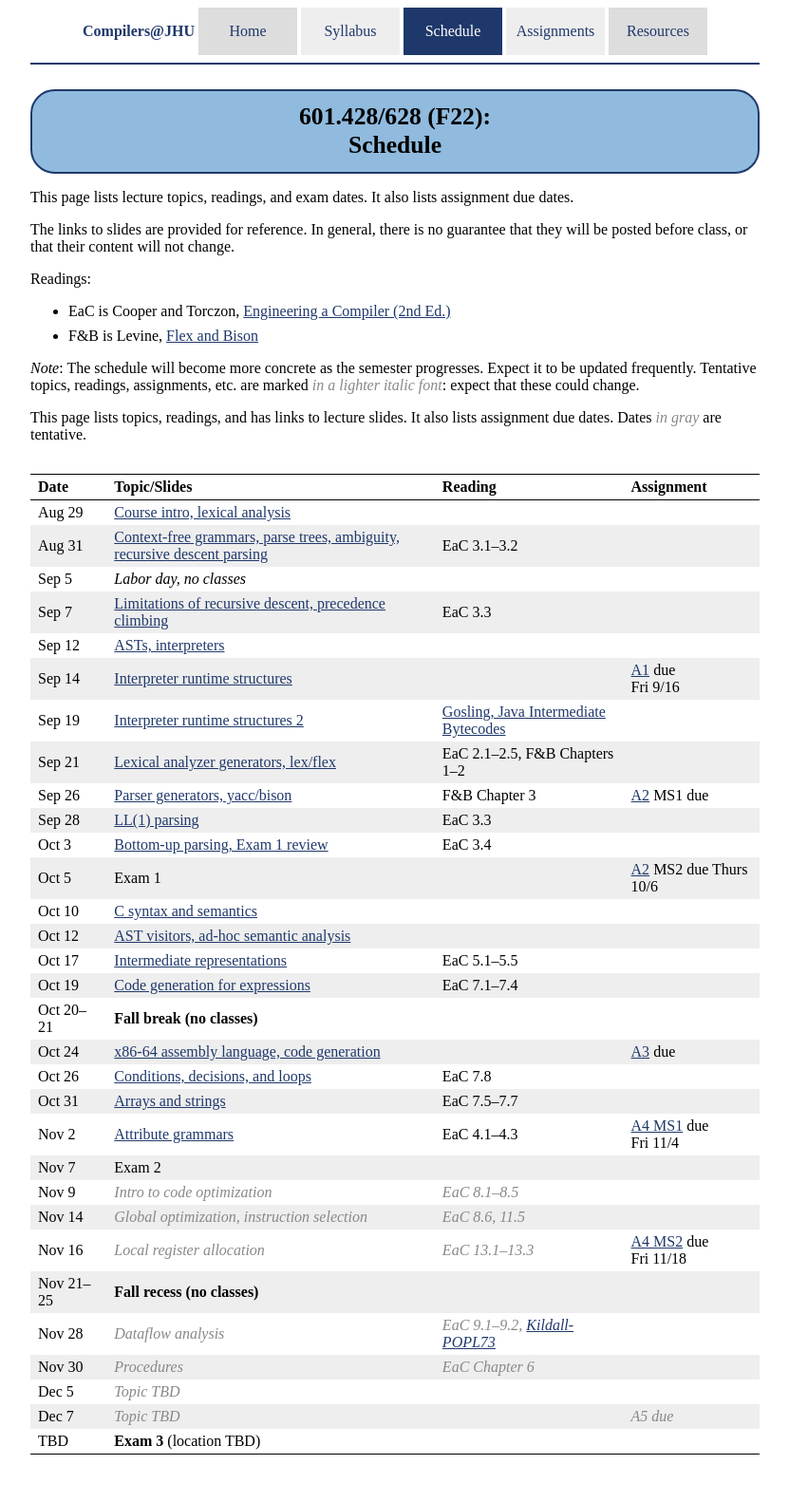
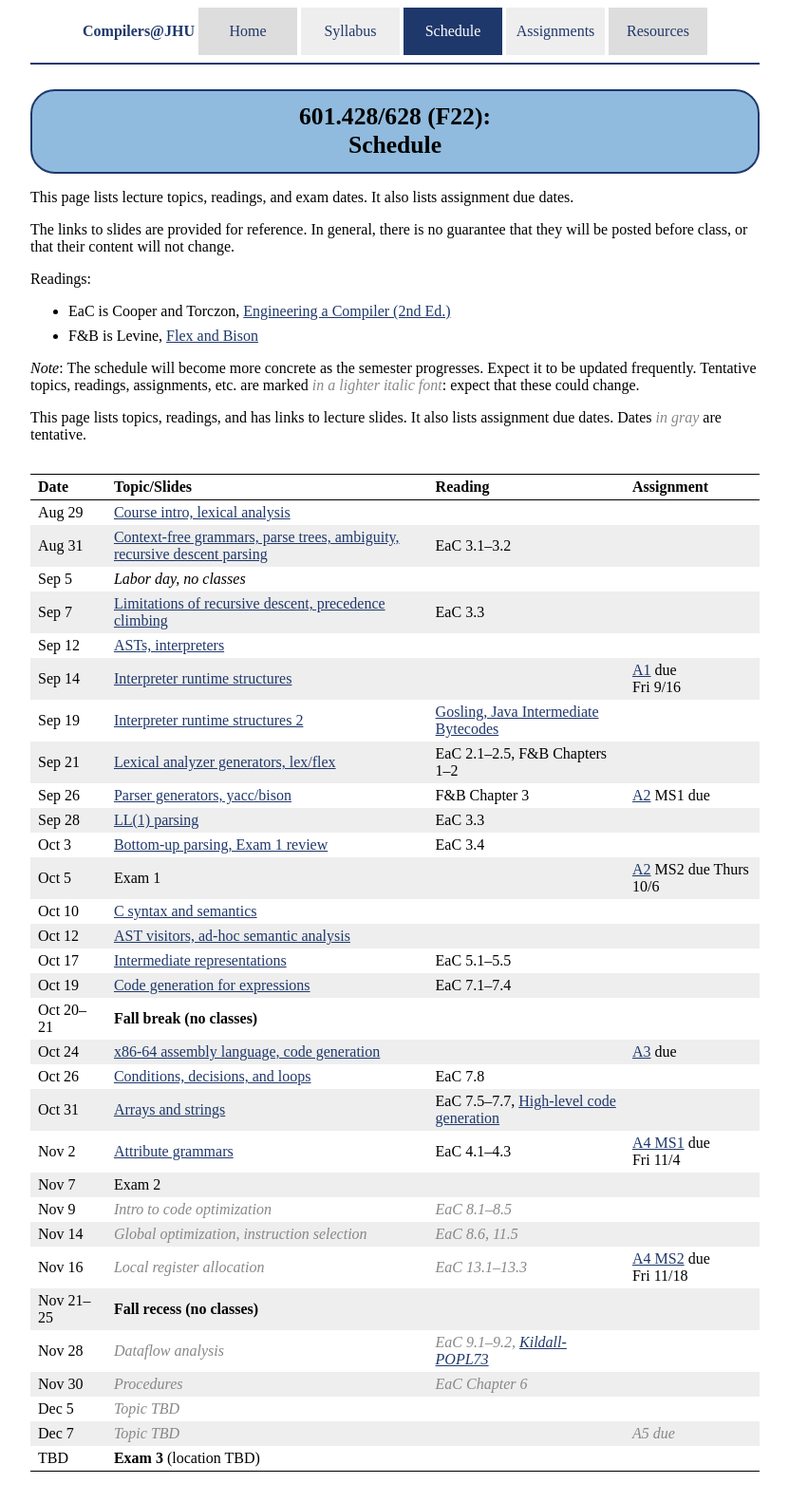
Before and after one commit to jhucompilers/fall2022, a Jekyll site: the page built from schedule.md, in a window 1280 px wide. Shown: the whole page at 95% size, without its empty margins (224-1055 px from the left). Built offline with Jekyll 4.4.1, drawn with Linux system fonts in a browser that asks for light colours.

Commit message:
link to the hl codegen slides

```diff
--- a/schedule.csv
+++ b/schedule.csv
@@ -18,7 +18,7 @@ Oct 19,"Code generation for expressions","lectures/Code_Shape_I_Quick_Intro_to_C
 Oct 20–21,**Fall break (no classes)**,
 Oct 24,"x86-64 assembly language, code generation",lectures/lecture15-public.pdf,,,"[A3](assign/assign03.html) due"
 Oct 26,"Conditions, decisions, and loops","lectures/Code_Shape_III_Boolean_and_Relational_Expressions_+_Control_Flow.pdf",,"EaC 7.8"
-Oct 31,"Arrays and strings","lectures/Code_Shape_II_Arrays_Aggregates_&_Strings.pdf",,"EaC 7.5–7.7",,
+Oct 31,"Arrays and strings","lectures/Code_Shape_II_Arrays_Aggregates_&_Strings.pdf",,"EaC 7.5–7.7, [High-level code generation](lectures/hl_codegen.pdf)",,
 Nov 2,"Attribute grammars","lectures/Context_sensitive_Analysis_I.pdf",,"EaC 4.1–4.3","[A4 MS1](assign/assign04.html) due<br>Fri 11/4"
 Nov 7,"Exam 2",,,
 Nov 9,"<span class='tentative'>Intro to code optimization</span>",,,"<span class='tentative'>EaC 8.1–8.5</span>"
--- a/schedule.md
+++ b/schedule.md
@@ -46,7 +46,7 @@ Oct 19 | [Code generation for expressions](lectures/Code_Shape_I_Quick_Intro_to_
 Oct 20–21 | **Fall break (no classes)** |  |
 Oct 24 | [x86-64 assembly language, code generation](lectures/lecture15-public.pdf) |  | [A3](assign/assign03.html) due
 Oct 26 | [Conditions, decisions, and loops](lectures/Code_Shape_III_Boolean_and_Relational_Expressions_+_Control_Flow.pdf) | EaC 7.8 |
-Oct 31 | [Arrays and strings](lectures/Code_Shape_II_Arrays_Aggregates_&_Strings.pdf) | EaC 7.5–7.7 |
+Oct 31 | [Arrays and strings](lectures/Code_Shape_II_Arrays_Aggregates_&_Strings.pdf) | EaC 7.5–7.7, [High-level code generation](lectures/hl_codegen.pdf) |
 Nov 2 | [Attribute grammars](lectures/Context_sensitive_Analysis_I.pdf) | EaC 4.1–4.3 | [A4 MS1](assign/assign04.html) due<br>Fri 11/4
 Nov 7 | Exam 2 |  |
 Nov 9 | <span class='tentative'>Intro to code optimization</span> | <span class='tentative'>EaC 8.1–8.5</span> |
```
